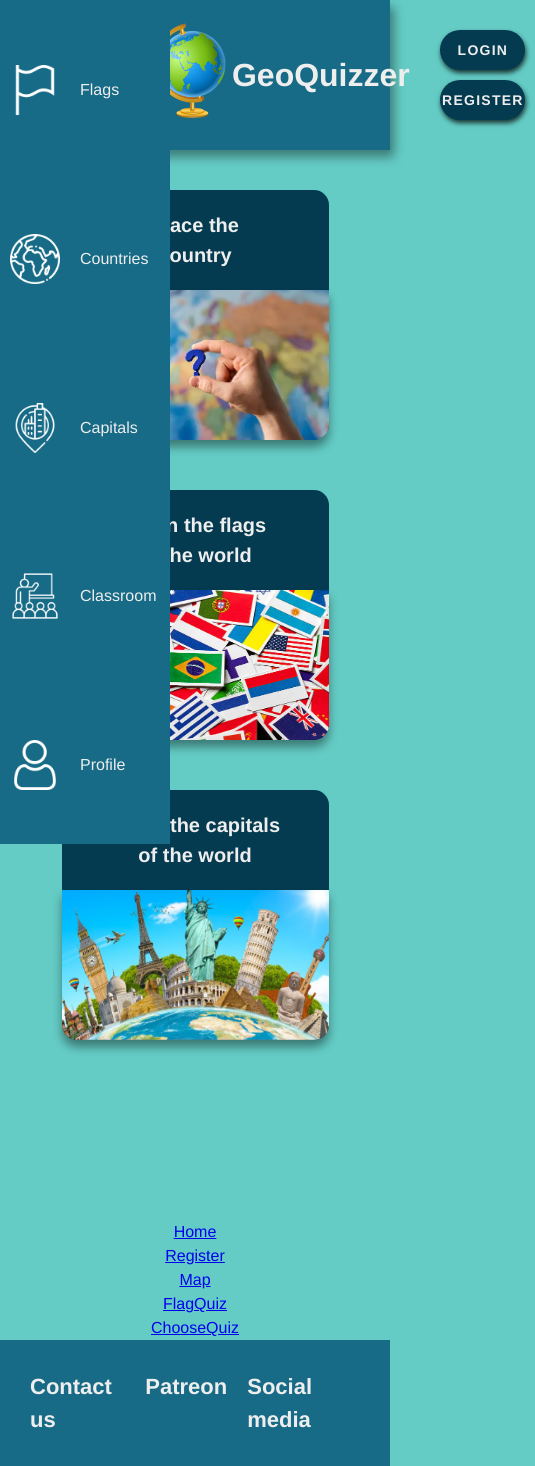
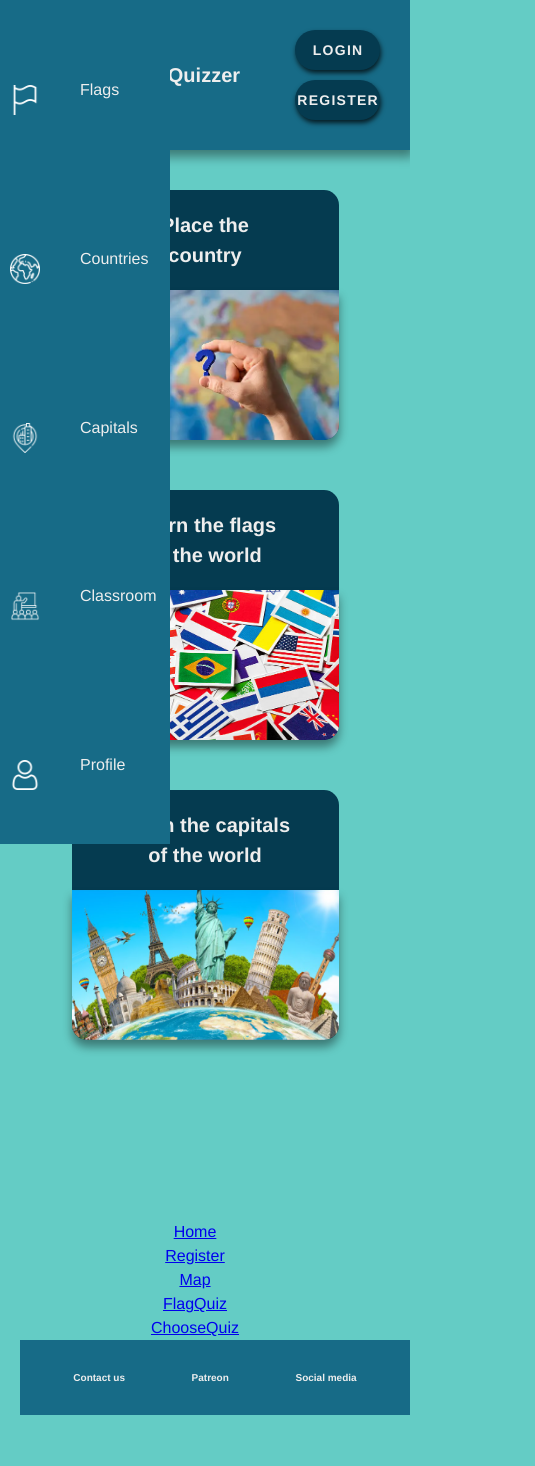
Before and after one commit to Blasipps-ganget/GeoQuizzer, a Vue app in the folder gui/GeoQuizzer/: page / in a window 390 px wide. Shown: the whole page, 535 px wide, since content can reach past the window. After the commit the page ends 1415 px from the top, so only its background shows below. Built offline with nearby package versions, Linux system fonts and the light colour scheme.

Commit message:
Adapt homepage to mobile

```diff
--- a/gui/GeoQuizzer/src/App.vue
+++ b/gui/GeoQuizzer/src/App.vue
@@ -33,27 +33,27 @@ const showModalRegister = () => {
   <div class="menu">
 
     <div class="menuitem">
-      <img class="nav__images" height="50" src="./assets/images/icons/flag.png" alt="Flags">
+      <img class="nav__images" src="./assets/images/icons/flag.png" alt="Flags">
       <RouterLink class="navLink" to="/flag" @click="selectQuiz('flags')">Flags</RouterLink>
     </div>
 
     <div class="menuitem">
-      <img class="nav__images"  height="50" src="./assets/images/icons/planet-earth.png" alt="Countries">
+      <img class="nav__images" src="./assets/images/icons/planet-earth.png" alt="Countries">
       <RouterLink class="navLink" to="/map" @click="selectQuiz('countries')">Countries</RouterLink>
     </div>
 
     <div class="menuitem">
-      <img class="nav__images"  height="50" src="./assets/images/icons/capitals.png" alt="Capitals">
+      <img class="nav__images" src="./assets/images/icons/capitals.png" alt="Capitals">
       <RouterLink class="navLink" to="/quiz" @click="selectQxuiz('capitals')">Capitals</RouterLink>
     </div>
 
     <div class="menuitem">
-      <img class="nav__images"  height="50"  src="./assets/images/icons/classroom.png" alt="Classroom">
+      <img class="nav__images" src="./assets/images/icons/classroom.png" alt="Classroom">
       <RouterLink class="navLink" to="/classroom">Classroom</RouterLink>
     </div>
 
     <div class="menuitem">
-      <img class="nav__images" height="50"  src="./assets/images/icons/user.png" alt="Profile">
+      <img class="nav__images" src="./assets/images/icons/user.png" alt="Profile">
       <RouterLink class="navLink" to="/userProfile">Profile</RouterLink>
     </div>
 
@@ -68,12 +68,10 @@ const showModalRegister = () => {
 
 
 
-    <div class="profileContent">
+    <div>
 
-      <RouterLink to="/userProfile"><img class="userIconTopLeft" src="./assets/images/icons/user.png" alt=""></RouterLink>
+      <!-- <RouterLink to="/userProfile"><img class="userIconTopLeft" src="./assets/images/icons/user.png" alt=""></RouterLink> -->
 
-      <template>
-      </template>
     </div>
     <div class="logo">
 
@@ -266,12 +264,9 @@ const showModalRegister = () => {
 
 }
 
-/*
-.menu:hover {
 
-  width:200px
-}
- */
+
+
 
 .menuitem a {
 
@@ -301,6 +296,46 @@ const showModalRegister = () => {
 
 }
 
+.nav__images {
+  height: 50px;
+}
+
+@media screen and (max-width: 720px) {
+  .menu {
+    width: 50px;
+  }
+
+  .headerContent {
+    margin-left: 20px;
+  }
+
+  .menu:hover {
+
+    width:170px
+  }
+
+  .logo img {
+
+    height: 50px;
+  }
+  .logo h1 {
+    font-size: 20px;
+  }
+
+  .footerContent {
+    margin-left: 20px;
+  }
+
+  .footerContent span {
+    font-size: 10px;
+  }
+
+  .nav__images {
+    height: 30px;
+  }
+
+}
+
 
 
 </style>
--- a/gui/GeoQuizzer/src/views/HomeView.vue
+++ b/gui/GeoQuizzer/src/views/HomeView.vue
@@ -137,7 +137,7 @@ border-radius: 15px;
     gap: 50px;
     grid-template-columns: 267px;
     grid-template-rows: 250px 250px 250px;
-
+    margin-left: 20px;
     padding-bottom: 180px;
   }
 }
```
